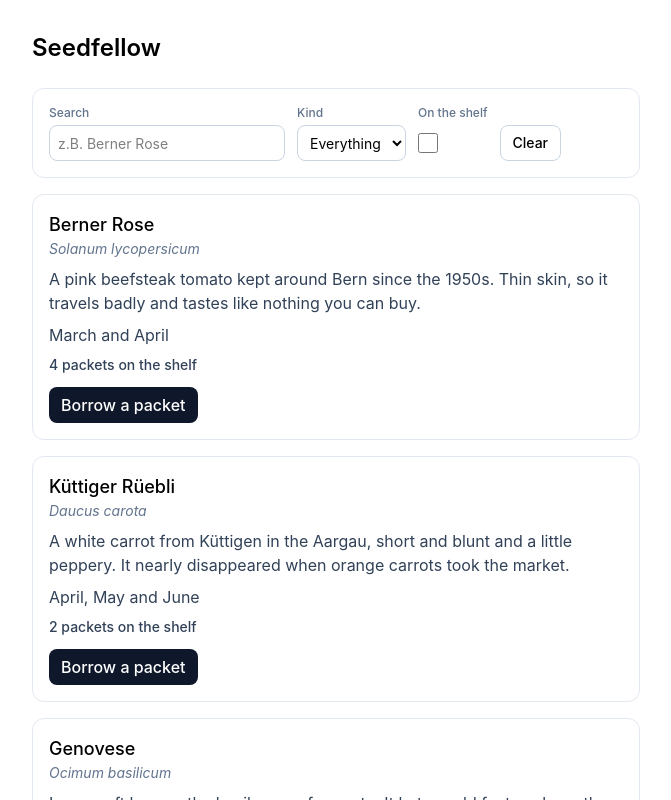
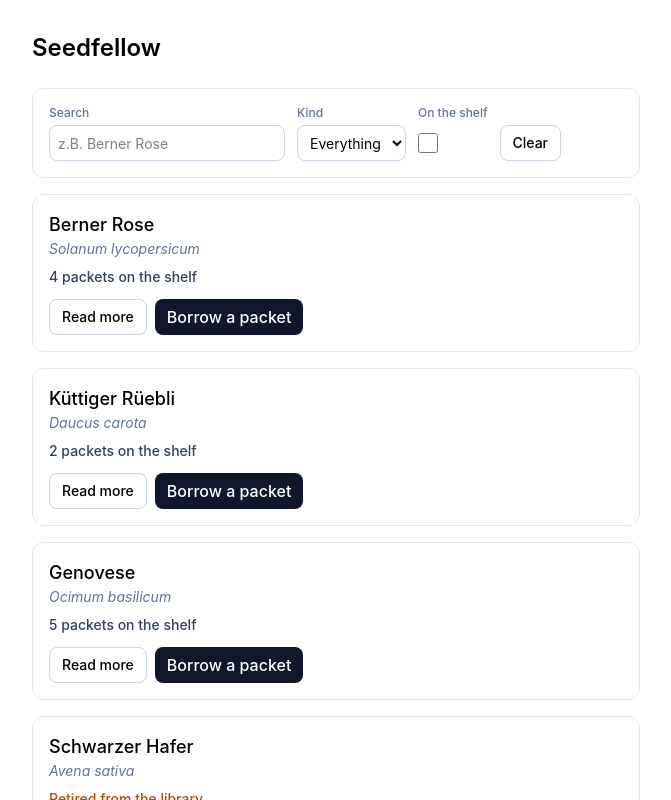
Before and after one commit to abeerance/wdd0325-frontend-frameworks, a React (Vite) app in the folder 02_seedfellow/web/: page / in a window 1280 px wide. Shown: the top 800 px of the page, without its empty margins (304-975 px from the left). Built offline with nearby package versions, Linux system fonts and the light colour scheme.

Commit message:
feat: night 07

```diff
--- a/02_seedfellow/web/src/App.tsx
+++ b/02_seedfellow/web/src/App.tsx
@@ -9,7 +9,7 @@ import { useState } from "react";
 import { Text } from "./components/ui/text";
 import { VarietyCard } from "./components/variety-card";
 import { VARIETIES, type Kind } from "./data/varieties";
-import { VartietyFilter } from "./components/variety-filter";
+import { VarietyFilter } from "./components/variety-filter";
 import { Card } from "./components/ui/card";
 
 // No return type. Every component returns a ReactNode, so writing it says nothing
@@ -19,7 +19,7 @@ function App() {
 	const [search, setSearch] = useState("");
 	// The kind picked in the filter bar. Starts at "all", so every kind shows.
 	const [kind, setKind] = useState<Kind | "all">("all");
-	// Third usestate to check if something is inStock or not
+	// The "on the shelf" checkbox. Starts false, so retired and empty varieties show too.
 	const [inStock, setInStock] = useState(false);
 
 	// Derived, not state: recomputed from search on every render, so it never goes
@@ -35,7 +35,10 @@ function App() {
 		<div>
 			<main className="mx-auto max-w-2xl p-8">
 				<h1 className="mb-6 font-semibold text-2xl">Seedfellow</h1>
-				<VartietyFilter
+				{/* Lifting state up: App owns search, kind and inStock, the filter bar only
+				    shows them and reports changes. That is why both the bar and the list
+				    below always agree. */}
+				<VarietyFilter
 					search={search}
 					onSearch={setSearch}
 					kind={kind}
--- a/02_seedfellow/web/src/components/variety-card.tsx
+++ b/02_seedfellow/web/src/components/variety-card.tsx
@@ -3,9 +3,34 @@
 //
 // `import type` brings in only the type: it is erased at build time, so no code
 // from the data file ends up here.
+import { useState } from "react";
 import type { Variety } from "../data/varieties";
 import { Card } from "./ui/card";
 import { Text } from "./ui/text";
+
+// The packet line, named because you would name it out loud. It stays in this
+// file and is not exported: only VarietyCard uses it.
+interface PacketLineProps {
+	variety: Variety;
+}
+
+function PacketLine({ variety }: PacketLineProps) {
+	// An early return instead of a ternary: the retired case is answered first, and
+	// everything after it is the normal case. Same logic, read top to bottom.
+	if (variety.retired) {
+		return (
+			<Text className="mt-2 font-medium text-sm text-amber-700">
+				Retired from the library
+			</Text>
+		);
+	}
+
+	return (
+		<Text className="mt-2 font-medium text-sm">
+			{variety.packets} packets on the shelf
+		</Text>
+	);
+}
 
 // The whole variety arrives as one prop rather than six loose ones, so a new field
 // on Variety needs no change to this interface.
@@ -17,22 +42,33 @@ interface VarietyCardProps {
 }
 
 export function VarietyCard({ variety, onSelect }: VarietyCardProps) {
+	// Each card has its own isOpen: opening one card does not open the others.
+	const [isOpen, setIsOpen] = useState(false);
+
 	return (
 		<Card as="article">
 			<Text variant="title">{variety.name}</Text>
 			<Text variant="muted">{variety.species}</Text>
+			{/* The story and the sowing months only while the card is open. <> is a
+			    fragment: it groups two elements without adding one to the page. */}
+			{isOpen && (
+				<>
 					<Text className="mt-2">{variety.story}</Text>
 					<Text className="mt-2">{variety.sowing}</Text>
-			{/* Retired or not: one line or the other, so a ternary. */}
-			{variety.retired ? (
-				<Text className="mt-2 font-medium text-sm text-amber-700">
-					Retired from the library
-				</Text>
-			) : (
-				<Text className="mt-2 font-medium text-sm">
-					{variety.packets} packets on the shelf
-				</Text>
+				</>
 			)}
+			<PacketLine variety={variety} />
+			<div className="mt-3 flex gap-2">
+				<button
+					type="button"
+					// Tells a screen reader whether the content this button controls is
+					// showing, which sighted readers see for themselves.
+					aria-expanded={isOpen}
+					onClick={() => setIsOpen(!isOpen)}
+					className="rounded-lg border border-slate-300 px-3 py-1.5 font-medium text-sm"
+				>
+					{isOpen ? "Less" : "Read more"}
+				</button>
 				{/* Only something to show, nothing in the else case, so &&. Safe here
 			    because the left side is a boolean; a number on the left would print 0. */}
 				{!variety.retired && (
@@ -44,11 +80,12 @@ export function VarietyCard({ variety, onSelect }: VarietyCardProps) {
 						onClick={() => {
 							onSelect(variety);
 						}}
-					className="mt-3 rounded-lg bg-slate-900 px-3 py-1.5 font-medium text-white"
+						className="rounded-lg bg-slate-900 px-3 py-1.5 font-medium text-white"
 					>
 						Borrow a packet
 					</button>
 				)}
+			</div>
 		</Card>
 	);
 }
--- a/02_seedfellow/web/src/components/variety-filter.tsx
+++ b/02_seedfellow/web/src/components/variety-filter.tsx
@@ -1,9 +1,12 @@
 import type { Kind } from "../data/varieties";
 import { Card } from "./ui/card";
 
-// this is the constant for the filtering group
+// The kinds the select offers, in the order they appear. A constant outside the
+// component, because it never changes and does not need to be rebuilt every render.
 const KINDS: Kind[] = ["vegetable", "herb", "flower", "grain"];
 
+// The filter bar owns nothing. App holds the three values (lifting state up) and
+// passes each one down with a function to change it: value in, change out.
 interface VarietyFilterProps {
 	search: string;
 	onSearch: (search: string) => void;
@@ -14,7 +17,7 @@ interface VarietyFilterProps {
 	onClear: () => void;
 }
 
-export function VartietyFilter({
+export function VarietyFilter({
 	search,
 	onSearch,
 	kind,
@@ -52,6 +55,8 @@ export function VartietyFilter({
 					id="kind"
 					value={kind}
 					onChange={(event) => {
+						// A select always hands back a string. `as` tells TypeScript it is
+						// one of the options above, which is true because we wrote them.
 						onKind(event.target.value as Kind | "all");
 					}}
 					className="h-9 rounded-lg border border-slate-300 px-2 text-sm"
@@ -66,12 +71,13 @@ export function VartietyFilter({
 			</div>
 			{/* inStock boolean filter */}
 			<div className="flex flex-col gap-1">
-				<label htmlFor="kind" className="font-medium text-slate-500 text-xs">
+				<label htmlFor="stock" className="font-medium text-slate-500 text-xs">
 					On the shelf
 				</label>
 				<input
 					id="stock"
 					type="checkbox"
+					// A checkbox is a yes or no, so it reads `checked`, not `value`.
 					checked={inStock}
 					onChange={(event) => {
 						onInStock(event.target.checked);
@@ -79,6 +85,8 @@ export function VartietyFilter({
 					className="h-9 w-5"
 				/>
 			</div>
+			{/* No arrow needed here: onClear takes nothing, so the click event it
+			    receives is simply ignored. */}
 			<button
 				type="button"
 				onClick={onClear}
```
Also changed, not shown: 02_seedfellow/web/src/components/ui/card.tsx (+10 -0 lines), 1 other file (tests, documents, lock files or other folders). Lines whose indentation alone changed are shown as unchanged.
